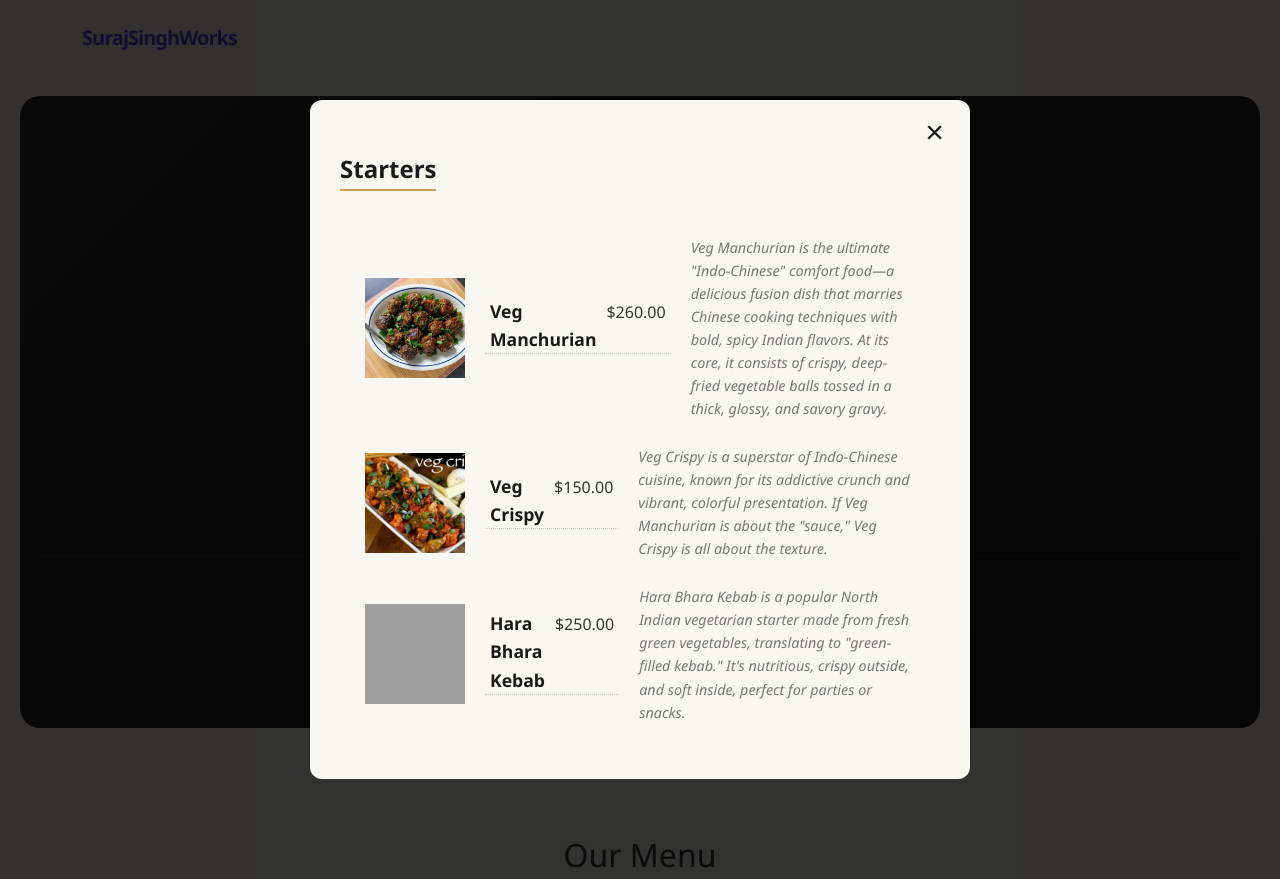
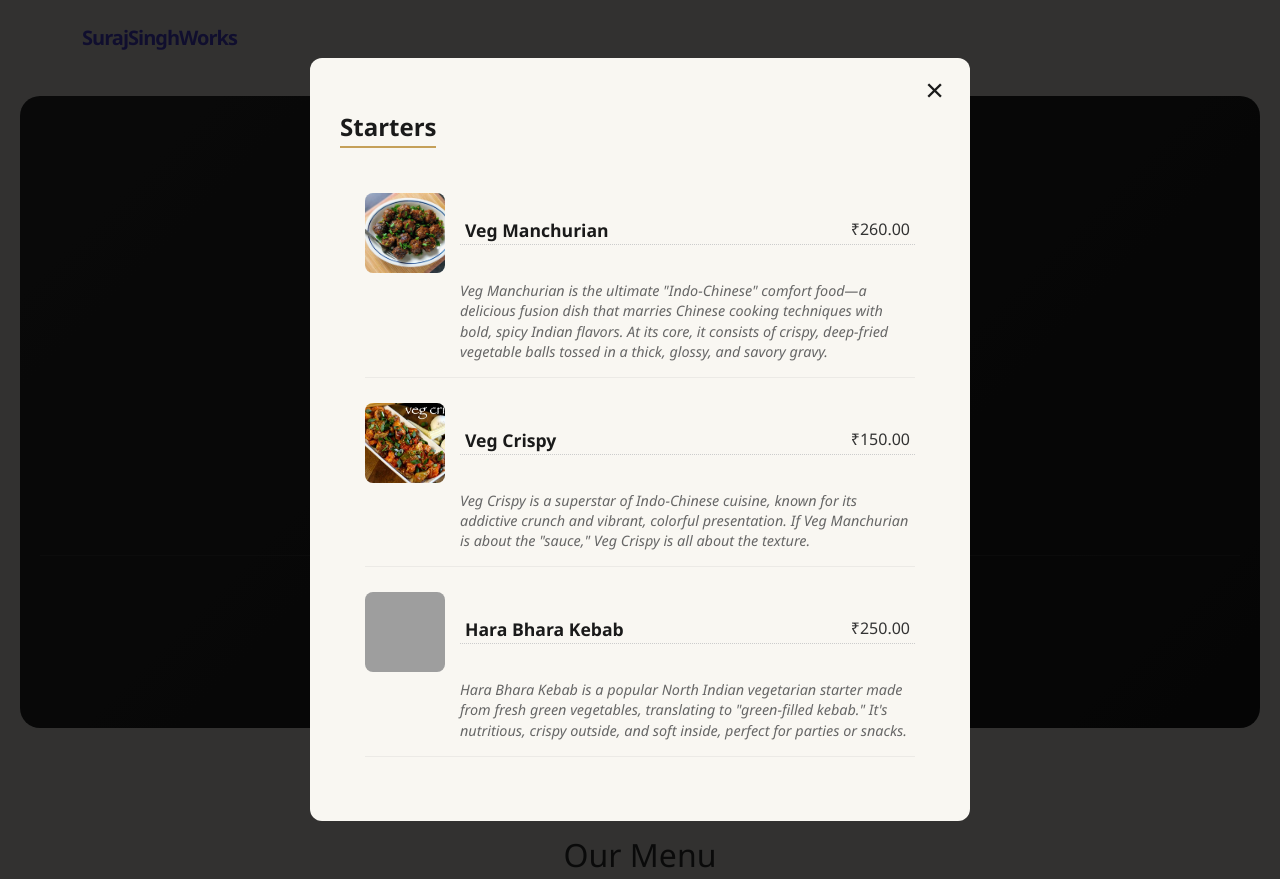
Before and after one commit to surajpatil108/RestaurantMenu, a Django app: page / in a window 1280 px wide, after a click that opens the changed part. Run offline with Django 5.2, Linux system fonts and the light colour scheme; data comes from the database, SQL or seed files in the repository; grey boxes are pictures that could not be loaded.

Commit message:
modified food list

```diff
--- a/menu/templates/menu/menu_list.html
+++ b/menu/templates/menu/menu_list.html
@@ -7,6 +7,7 @@
   <meta name="viewport" content="width=device-width, initial-scale=1.0">
   <title>Restaurant Menu</title>
   <link rel="stylesheet" href="{% static 'menu/css/style.css' %}">
+  <link rel="stylesheet" href="{% static 'menu/css/foodlist.css' %}">
   <link rel="stylesheet" href="{% static 'menu/css/brand.css' %}">
   <link href="https://fonts.googleapis.com/css2?family=Playfair+Display:wght@700&display=swap" rel="stylesheet">
   <script src="{% static 'menu/js/script.js' %}" defer></script>
@@ -65,9 +66,12 @@
         <div class="modal-header">
           <h2>{{ category.name }}</h2>
         </div>
+
         <div class="card-body">
           {% for item in category.menuitem_set.all %}
-          <div class="menu-item">
+          <div class="menu-item-container">
+
+            <div class="item-main-row">
               {% if item.image %}
               <div class="item-image-box">
                 <img src="{{ item.image.url }}" alt="{{ item.name }}">
@@ -75,13 +79,19 @@
               {% endif %}
 
               <div class="item-info">
-              <span>{{ item.name }}</span>
-              <span class="item-price">${{ item.price }}</span>
+                <span class="item-name">{{ item.name }}</span>
+                <span class="item-price">₹{{ item.price }}</span>
               </div>
+            </div>
+
+            <div class="item-details">
               <p class="item-desc">{{ item.description }}</p>
+            </div>
+
           </div>
           {% endfor %}
         </div>
+
       </div>
     </div>
     {% endfor %}
--- /dev/null
+++ b/static/menu/css/foodlist.css
@@ -0,0 +1,46 @@
+/* Container for each dish */
+.menu-item-container {
+    margin-bottom: 25px;
+    padding-bottom: 15px;
+    border-bottom: 1px solid rgba(0,0,0,0.05);
+}
+
+/* Flexbox for Image and Price Line */
+.item-main-row {
+    display: flex;
+    align-items: center;
+    gap: 15px;
+    margin-bottom: 8px; /* Space before description */
+}
+
+/* Image box size maintenance */
+.item-image-box {
+    width: 80px;
+    height: 80px;
+    flex-shrink: 0;
+    border-radius: 8px;
+    overflow: hidden;
+}
+
+/* Name and Price Line */
+.item-info {
+    display: flex;
+    justify-content: space-between;
+    align-items: center;
+    flex-grow: 1; /* Fills remaining space next to image */
+}
+
+/* Description styling */
+.item-desc {
+    font-size: 0.9rem;
+    color: #666;
+    margin: 0;
+    line-height: 1.4;
+    /* Optional: aligns text with the dish name on desktop */
+}
+
+@media (min-width: 600px) {
+    .item-details {
+        padding-left: 95px; /* Aligns description text under the Name (80px img + 15px gap) */
+    }
+}
```
Lines whose indentation alone changed are shown as unchanged.
